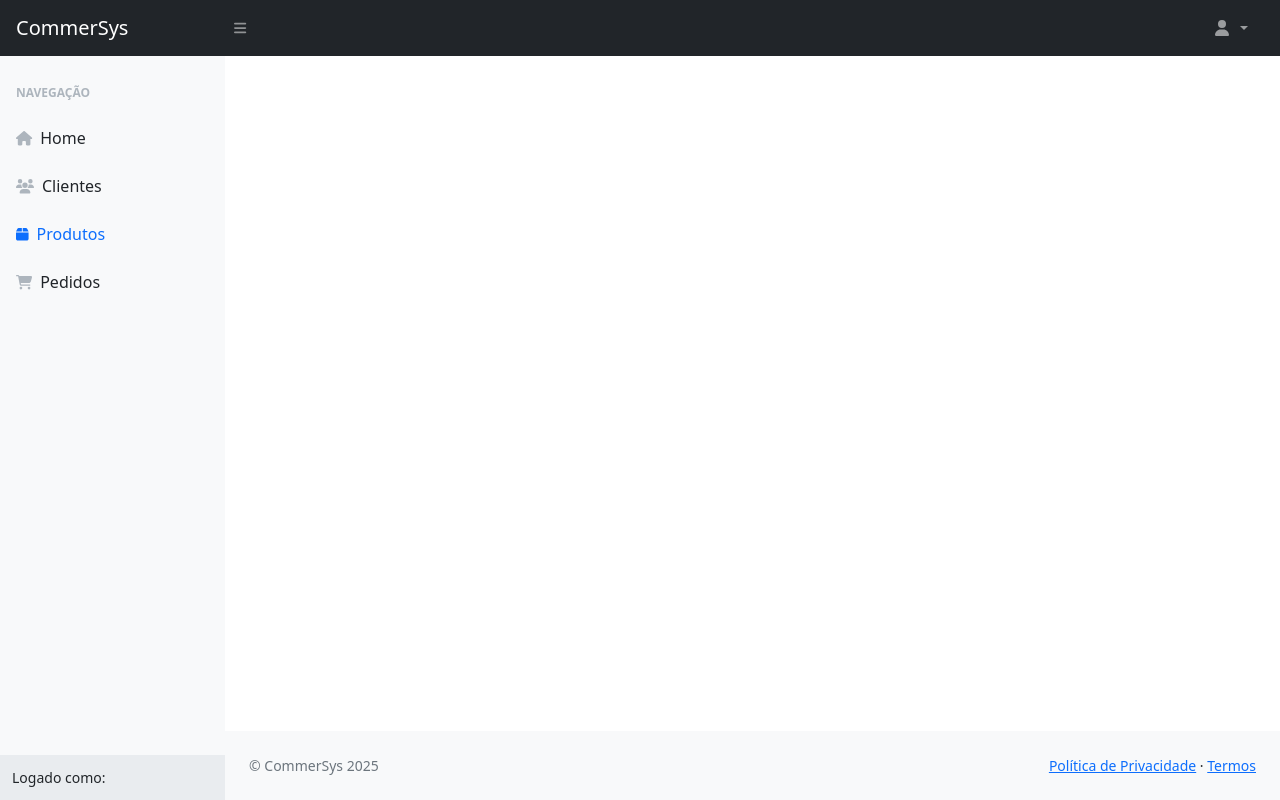
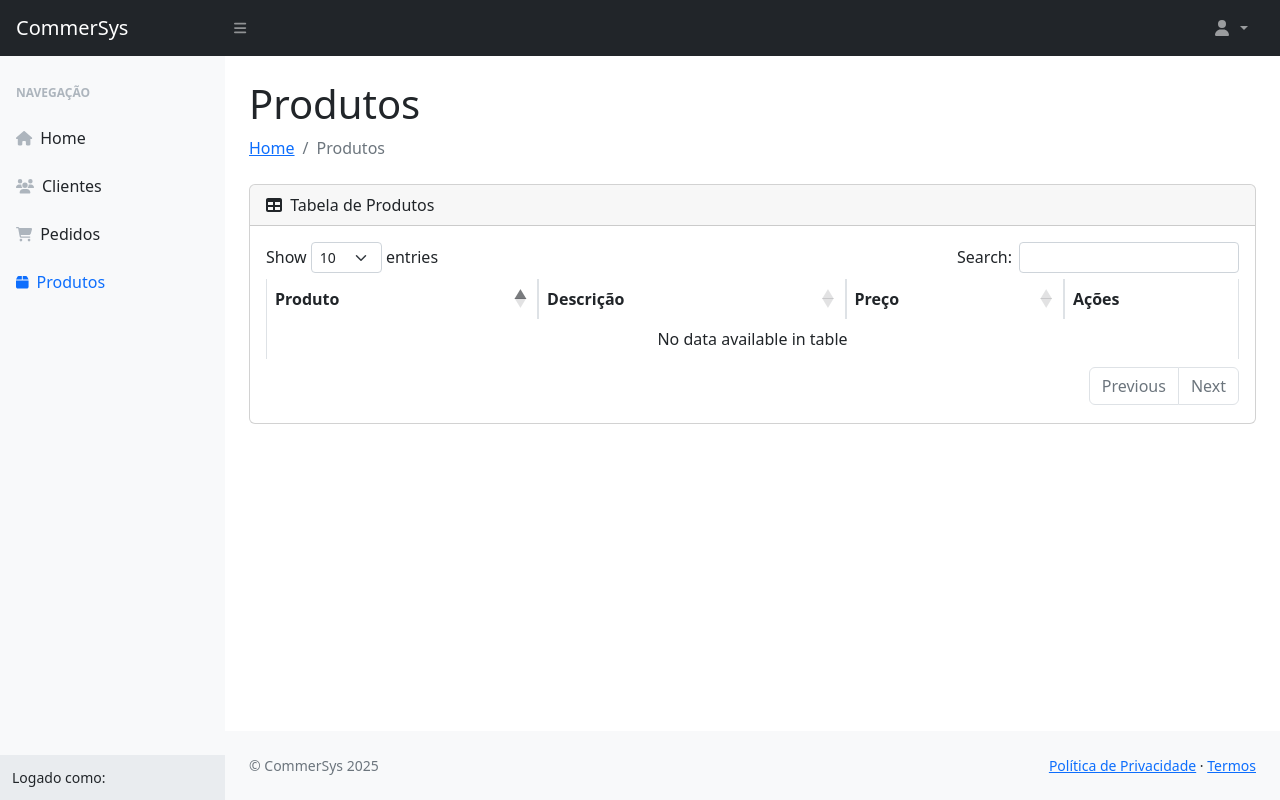
Before and after one commit to Vinicius-MAfonso/CommerSys, a Django app: page /produtos/ in a window 1280 px wide. Run offline with Django 5.2, Linux system fonts and the light colour scheme; data that the repository does not hold is empty; some libraries are stand-ins or nearby versions.

Commit message:
datatable changes

```diff
--- /dev/null
+++ b/core/static/js/datatable.js
@@ -0,0 +1,12 @@
+const dataTable = $("#table").DataTable({
+  columnDefs: [
+      { targets: 'no-sort', orderable: false }
+  ],
+  info: false,
+  lengthMenu: [10, 25, 50, 100],
+
+  stateSave: true,
+  language: {
+    url: "https://cdn.datatables.net/plug-ins/2.1.8/i18n/pt-BR.json",
+  },
+});
--- /dev/null
+++ b/core/static/js/nav_toggle.js
@@ -0,0 +1,16 @@
+window.addEventListener("DOMContentLoaded", (event) => {
+  const sidebarToggle = document.body.querySelector("#sidebarToggle");
+  if (sidebarToggle) {
+    if (localStorage.getItem("sb|sidebar-toggle") === "true") {
+      document.body.classList.toggle("sb-sidenav-toggled");
+    }
+    sidebarToggle.addEventListener("click", (event) => {
+      event.preventDefault();
+      document.body.classList.toggle("sb-sidenav-toggled");
+      localStorage.setItem(
+        "sb|sidebar-toggle",
+        document.body.classList.contains("sb-sidenav-toggled")
+      );
+    });
+  }
+});
--- a/core/static/js/scripts.js
+++ /dev/null
@@ -1,24 +0,0 @@
-/*!
-    * Start Bootstrap - SB Admin v7.0.7 (https://startbootstrap.com/template/sb-admin)
-    * Copyright 2013-2023 Start Bootstrap
-    * Licensed under MIT (https://github.com/StartBootstrap/startbootstrap-sb-admin/blob/master/LICENSE)
-    */
-    //
-// Scripts
-//
-
-window.addEventListener('DOMContentLoaded', event => {
-
-    const sidebarToggle = document.body.querySelector('#sidebarToggle');
-    if (sidebarToggle) {
-        if (localStorage.getItem('sb|sidebar-toggle') === 'true') {
-            document.body.classList.toggle('sb-sidenav-toggled');
-        }
-        sidebarToggle.addEventListener('click', event => {
-            event.preventDefault();
-            document.body.classList.toggle('sb-sidenav-toggled');
-            localStorage.setItem('sb|sidebar-toggle', document.body.classList.contains('sb-sidenav-toggled'));
-        });
-    }
-
-});
--- /dev/null
+++ b/core/static/js/toast.js
@@ -0,0 +1,6 @@
+document.addEventListener("DOMContentLoaded", function () {
+  var toastElList = [].slice.call(document.querySelectorAll(".toast"));
+  var toastList = toastElList.map(function (toastEl) {
+    return new bootstrap.Toast(toastEl, { delay: 5000 }).show();
+  });
+});
--- a/core/templates/core/base.html
+++ b/core/templates/core/base.html
@@ -5,17 +5,15 @@
     <meta charset="utf-8" />
     <meta http-equiv="X-UA-Compatible" content="IE=edge" />
     <meta name="viewport" content="width=device-width, initial-scale=1, shrink-to-fit=no" />
-    <meta name="description" content="" />
-    <meta name="author" content="" />
-    <title>{% block title %}{% endblock %} - CommerSys</title>
-
-    <!-- CSS -->
+    <meta name="description" content="Sistema de Gerenciamento Comercial" />
+    <meta name="author" content="CommerSys" />
+    <title>{% block title %}Home{% endblock %} - CommerSys</title>
     <link href="{% static 'css/styles.css' %}" rel="stylesheet" />
     <script src="https://use.fontawesome.com/releases/v6.3.0/js/all.js" crossorigin="anonymous"></script>
+    {% block extra_css %}{% endblock %}
   </head>
 
   <body class="sb-nav-fixed">
-    <!-- Top Navbar -->
     <nav class="sb-topnav navbar navbar-expand navbar-dark bg-dark">
       <a class="navbar-brand ps-3" href="{% url 'core:index' %}">CommerSys</a>
       <button class="btn btn-link btn-sm order-1 order-lg-0 me-4 me-lg-0" id="sidebarToggle"><i class="fas fa-bars"></i></button>
@@ -28,13 +26,17 @@
           <ul class="dropdown-menu dropdown-menu-end" aria-labelledby="navbarDropdown">
             <li><a class="dropdown-item" href="#!">Configurações</a></li>
             <li><hr class="dropdown-divider" /></li>
-            <li><form action="{% url 'accounts:logout' %}" method="post" style="display: inline;">{% csrf_token %}<button type="submit" class="dropdown-item">Sair</button></form></li>
+            <li>
+                <form action="{% url 'accounts:logout' %}" method="post" style="display: inline;">
+                    {% csrf_token %}
+                    <button type="submit" class="dropdown-item">Sair</button>
+                </form>
+            </li>
           </ul>
         </li>
       </ul>
     </nav>
 
-    <!-- Sidebar + Main -->
     <div id="layoutSidenav">
       <div id="layoutSidenav_nav">
         <nav class="sb-sidenav accordion sb-sidenav-light" id="sidenavAccordion">
@@ -42,24 +44,25 @@
             <div class="nav">
               <div class="sb-sidenav-menu-heading">Navegação</div>
 
-              <a class="nav-link {% if request.resolver_match.url_name == 'index' %}active{% endif %}" href="{% url 'core:index' %}">
+              <a class="nav-link {% if request.resolver_match.view_name == 'core:index' %}active{% endif %}" href="{% url 'core:index' %}">
                 <div class="sb-nav-link-icon"><i class="fas fa-house"></i></div>
                 Home
               </a>
 
-              <a class="nav-link {% if request.resolver_match.url_name == 'cliente_list' %}active{% endif %}" href="{% url 'clientes:cliente_list' %}">
+              <a class="nav-link {% if 'clientes' in request.resolver_match.view_name %}active{% endif %}" href="{% url 'clientes:cliente_list' %}">
                 <div class="sb-nav-link-icon"><i class="fas fa-users"></i></div>
                 Clientes
               </a>
 
-              <a class="nav-link {% if request.resolver_match.url_name == 'produto_list' %}active{% endif %}" href="{% url 'produtos:produto_list' %}">
+
+
+              <a class="nav-link {% if 'pedidos' in request.resolver_match.view_name %}active{% endif %}" href="{% url 'pedidos:pedido_list' %}">
+                <div class="sb-nav-link-icon"><i class="fas fa-shopping-cart"></i></div>
+                Pedidos
+              </a>
+              <a class="nav-link {% if 'produtos' in request.resolver_match.view_name %}active{% endif %}" href="{% url 'produtos:produto_list' %}">
                 <div class="sb-nav-link-icon"><i class="fas fa-box"></i></div>
                 Produtos
-              </a>
-
-              <a class="nav-link {% if request.resolver_match.url_name == 'pedido_list' %}active{% endif %}" href="{% url 'pedidos:pedido_list' %}">
-                <div class="sb-nav-link-icon"><i class="fas fa-shopping-cart"></i></div>
-                Pedidos
               </a>
             </div>
           </div>
@@ -93,23 +96,27 @@
       </div>
     </div>
 
-    <!-- JS -->
-    <script src="https://cdn.jsdelivr.net/npm/bootstrap@5.2.3/dist/js/bootstrap.bundle.min.js" crossorigin="anonymous"></script>
-    <script src="{% static 'js/scripts.js' %}"></script>
-
     <!-- Toasts para mensagens Django -->
     <div class="toast-container position-fixed top-0 end-0 p-3" style="z-index: 1055">
       {% if messages %}
         {% for message in messages %}
-          <div class="toast align-items-center text-white border-0 mb-2 {{ message.tags }}"
-              role="alert" aria-live="assertive" aria-atomic="true" data-bs-delay="6000">
+          <!-- Adicionei text-bg-primary como fallback se a tag não vier correta -->
+          <div class="toast align-items-center text-white border-0 mb-2 {{ message.tags|default:'text-bg-primary' }}"
+               role="alert" aria-live="assertive" aria-atomic="true">
             <div class="d-flex">
-              <div class="toast-body">{{ message }}</div>
-              <button type="button" class="btn-close btn-close-white me-2 m-auto" data-bs-dismiss="toast"></button>
+              <div class="toast-body">
+                {{ message }}
+              </div>
+              <button type="button" class="btn-close btn-close-white me-2 m-auto" data-bs-dismiss="toast" aria-label="Close"></button>
             </div>
           </div>
         {% endfor %}
       {% endif %}
     </div>
+    <script src="https://code.jquery.com/jquery-3.7.1.min.js"></script>
+    <script src="https://cdn.jsdelivr.net/npm/bootstrap@5.2.3/dist/js/bootstrap.bundle.min.js" crossorigin="anonymous"></script>
+    <script src="{% static 'js/nav_toggle.js' %}"></script>
+    <script src="{% static 'js/toast.js' %}"></script>
+    {% block extra_js %}{% endblock %}
   </body>
 </html>
--- a/produtos/templates/produtos/produtos.html
+++ b/produtos/templates/produtos/produtos.html
@@ -1,4 +1,78 @@
-{% extends 'core/base.html' %}
-{% block title %}Produtos{% endblock title %}
-{% block content %}
+{% extends 'core/base.html' %} {% load static %} {% block title %}Produtos{%endblock title %}
+{% block extra_css %}
+<link
+  href="https://cdn.datatables.net/2.1.8/css/dataTables.bootstrap5.min.css"
+  rel="stylesheet"
+/>
+<link
+  rel="stylesheet"
+/>
+{% endblock extra_css %}
+{%block content %}
+<h1 class="mt-4">Produtos</h1>
+<ol class="breadcrumb mb-4">
+  <li class="breadcrumb-item"><a href="{% url 'core:index' %}">Home</a></li>
+  <li class="breadcrumb-item active">Produtos</li>
+</ol>
+<div class="card mb-4">
+  <div class="card-header">
+    <i class="fas fa-table me-1"></i>
+    Tabela de Produtos
+  </div>
+  <div class="card-body">
+    <div class="table-responsive">
+
+        <table
+          id="table"
+          class="table datatable-table text-nowrap"
+        >
+        <thead>
+            <tr>
+              <th>Produto</th>
+              <th>Descrição</th>
+              <th>Preço</th>
+              <th class="no-sort" data-orderable="false">Ações</th>
+            </tr>
+          </thead>
+          <tbody>
+            {% for produto in produtos %}
+            <tr id="produto-{{ produto.id }}">
+              <td>{{ produto.nome }}</td>
+              <td>{{ produto.descricao }}</td>
+
+              {% if produto.preco %}
+                <td>R$ {{ produto.preco }}</td>
+              {% else %}
+                <td>Não Inserido</td>
+              {% endif %}
+                <td class="d-flex justify-content-evenly">
+                  <a
+                    href="{% url 'produtos:produto_edit' produto.id %}"
+                    class="btn btn-sm btn-primary"
+                    ><i class="fas fa-edit"></i></a
+                  >
+                  <form
+                    action="{% url 'produtos:produto_delete' produto.id %}"
+                    method="post"
+                    style="display: inline;"
+                  >
+                    {% csrf_token %}
+                    <button type="submit" class="btn btn-sm btn-danger">
+                      <i class="fas fa-trash"></i>
+                    </button>
+                  </form>
+                </td>
+            </tr>
+            {% endfor %}
+          </tbody>
+        </table>
+
+    </div>
+    </div>
+</div>
 {% endblock content %}
+{% block extra_js %}
+<script src="https://cdn.datatables.net/2.1.8/js/dataTables.min.js"></script>
+<script src="https://cdn.datatables.net/2.1.8/js/dataTables.bootstrap5.min.js"></script>
+<script src="{% static 'js/datatable.js' %}"></script>
+{% endblock extra_js %}
--- a/produtos/urls.py
+++ b/produtos/urls.py
@@ -5,8 +5,8 @@ app_name = 'produtos'
 
 urlpatterns = [
     path('', views.produto_list, name='produto_list'),
-    path('<int:pk>/', views.produto_detail, name='produto_detail'),
+    path('<int:pk>/', views.produto_edit, name='produto_edit'),
     path('create/', views.produto_create, name='produto_create'),
-    path('<int:pk>/update/', views.produto_update, name='produto_update'),
-    path('<int:pk>/delete/', views.produto_delete, name='produto_delete'),
+    path('update/<int:pk>/', views.produto_update, name='produto_update'),
+    path('delete/<int:pk>/', views.produto_delete, name='produto_delete'),
 ]
--- a/produtos/views.py
+++ b/produtos/views.py
@@ -1,8 +1,10 @@
 from django.shortcuts import render
+from .models import Produto
 
 def produto_list(request):
-    return render(request, 'produtos/produtos.html')
-def produto_detail(request, pk):
+    produtos = Produto.objects.all()
+    return render(request, 'produtos/produtos.html', {'produtos': produtos})
+def produto_edit(request, pk):
     pass
 def produto_create(request):
     pass
```
Also changed, not shown: core/static/js/datatables-simple-demo.js (deleted, +0 -9 lines), pedidos/templates/pedidos/pedidos.html (line endings or trailing spaces).
